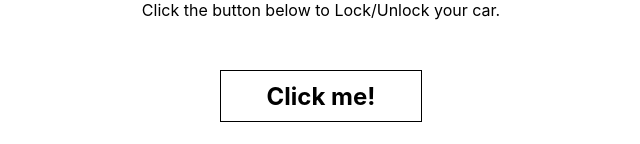
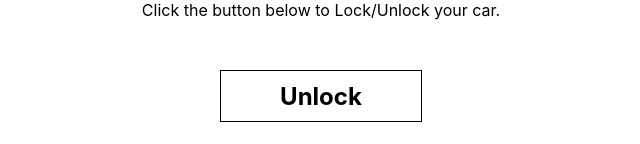
Before and after one commit to pbradsky/web-app, a React (Create React App) app: page / in a window 1280 px wide. Shown: the part 350-494 px from the top of the page, without its empty margins (319-959 px from the left). Built offline with nearby package versions, Linux system fonts and the light colour scheme.

Commit message:
frontend: restyle App component to have state

```diff
--- a/src/App.js
+++ b/src/App.js
@@ -1,7 +1,19 @@
-import React from 'react';
+import React, { Component } from 'react';
 import './App.css';
 
-const App = () =>
+class App extends Component {
+  constructor(props) {
+    super(props);
+
+    this.state = {
+      isLocked: true
+    };
+  }
+
+  render() {
+    const { isLocked } = this.state;
+
+    return (
       <div className='app'>
         <h1>Jūrne</h1>
         <p>
@@ -12,8 +24,14 @@ const App = () =>
         <p>
           Click the button below to Lock/Unlock your car.
         </p>
-    <div className='button'>Click me!</div>
+        <div className='button'
+        >
+          {isLocked ? 'Unlock' : 'Lock'}
         </div>
+      </div>
+    );
+  }
 
+}
 
 export default App;
```
Lines whose indentation alone changed are shown as unchanged.
